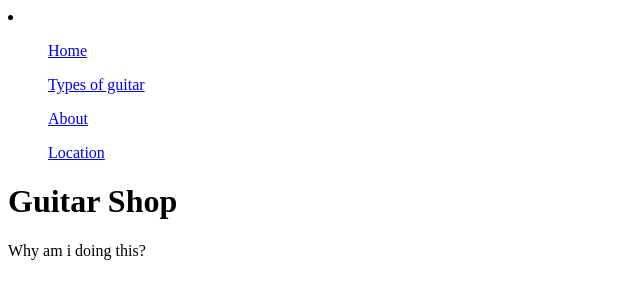
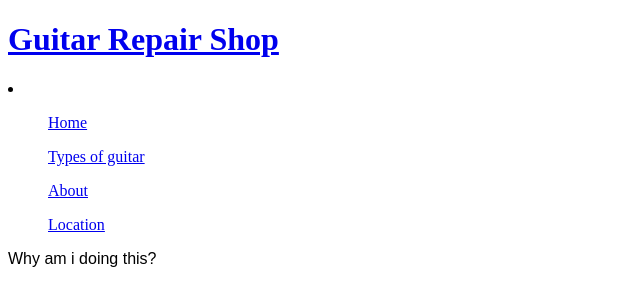
Before and after one commit to ralekdu/guitar-shop, a plain HTML site: page index.html in a window 1280 px wide. Shown: the whole page, without its empty margins (0-640 px from the left). Drawn offline with Linux system fonts and the light colour scheme.

Commit message:
Add basic structure

```diff
--- a/index.html
+++ b/index.html
@@ -8,6 +8,15 @@
     <meta name="description" content="Guitar Repair Shop in Innsbruck">
     <meta name="keywords" content="guitar, repair, repair guitar, innsbruck">
     <title>Guitar Repair Shop Innsbruck</title>
+    <link rel="stylesheet" href="assets/css/style.css">
+</head>
+
+<body>
+    <header>
+        <a href="index.html">
+            <h1>Guitar Repair Shop</h1>
+        </a>
+    </header>
     <nav>
         <li>
             <ul>
@@ -24,10 +33,6 @@
             </ul>
         </li>
     </nav>
-</head>
-
-<body>
-    <h1>Guitar Shop</h1>
     <p>Why am i doing this?</p>
 </body>
 
```
